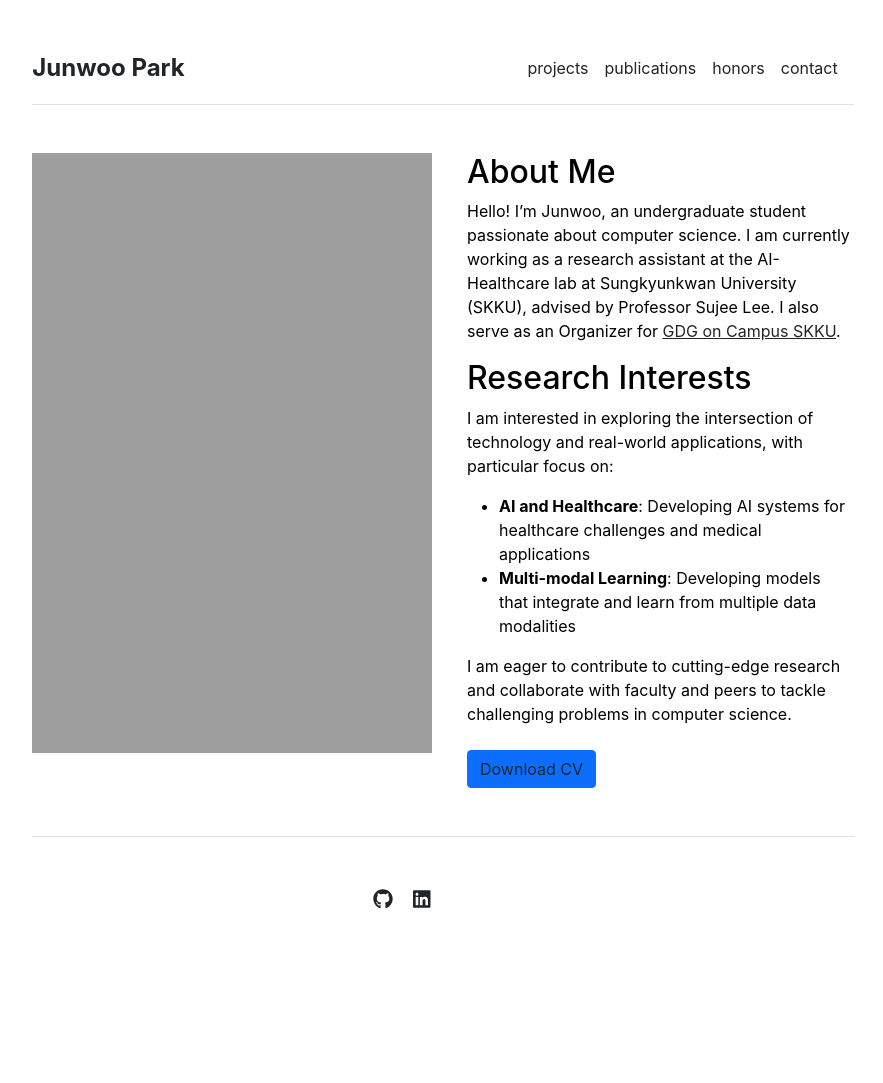
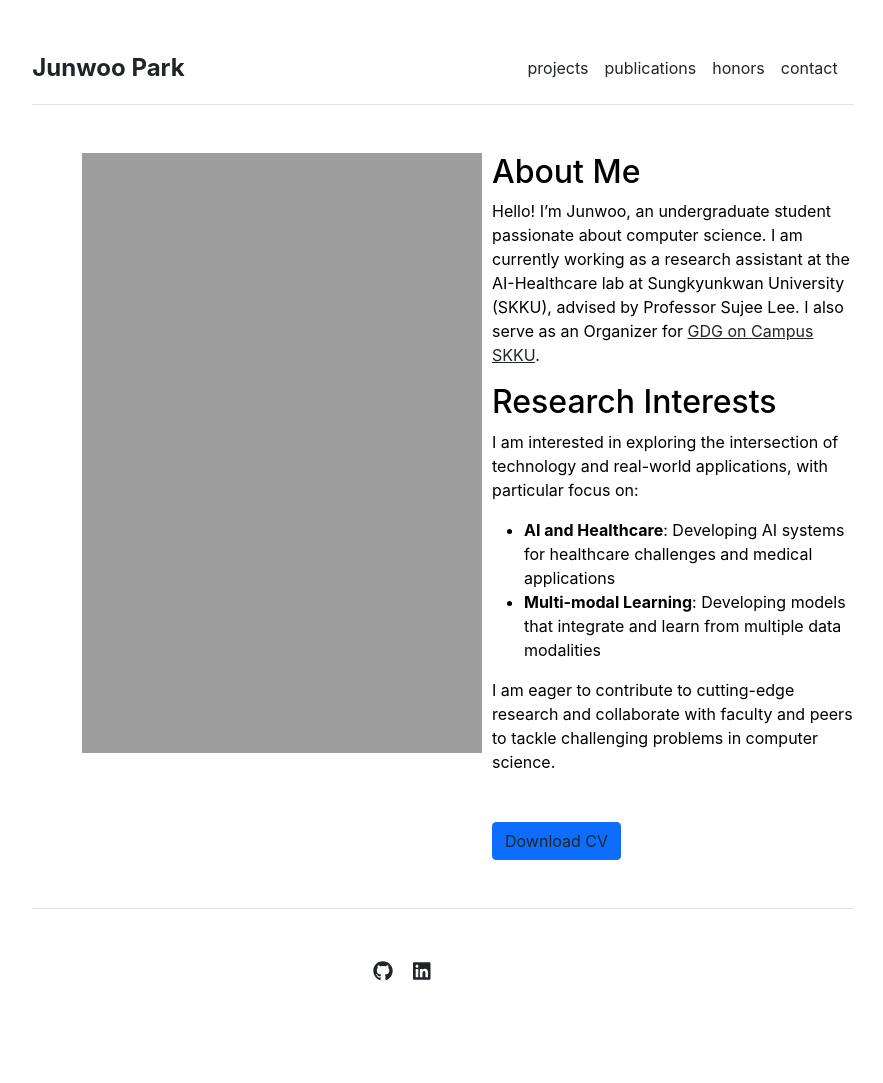
Before and after one commit to junwoop0/junwoop0.github.io, a Jekyll site: the page built from index.md, in a window 1280 px wide. Shown: the whole page, without its empty margins (197-1080 px from the left). Built offline with Jekyll 4.4.1, drawn with Linux system fonts in a browser that asks for light colours; before the commit the page ends 1011 px from its top, so only the background shows below that.

Commit message:
update profile

```diff
--- a/_layouts/home.html
+++ b/_layouts/home.html
@@ -2,14 +2,14 @@
 layout: default
 ---
 
-<div style="max-width: 1000px; margin: 0 auto;">
+<div style="max-width: 1000px; margin-left: 50px;">
   <div class="row g-5 mb-5">
     <div class="col-md-6">
       <img src="{{ site.github.url }}/assets/img/profile.jpeg" alt="Home" style="width: 400px; height: 600px; object-fit: cover;">
     </div>
     <div class="col-md-6">
       {{ content }}
-      <div class="mt-4">
+      <div class="mt-5">
         <a href="{{ site.github.url }}/assets/cv.pdf" class="btn btn-primary" download>Download CV</a>
       </div>
     </div>
```
